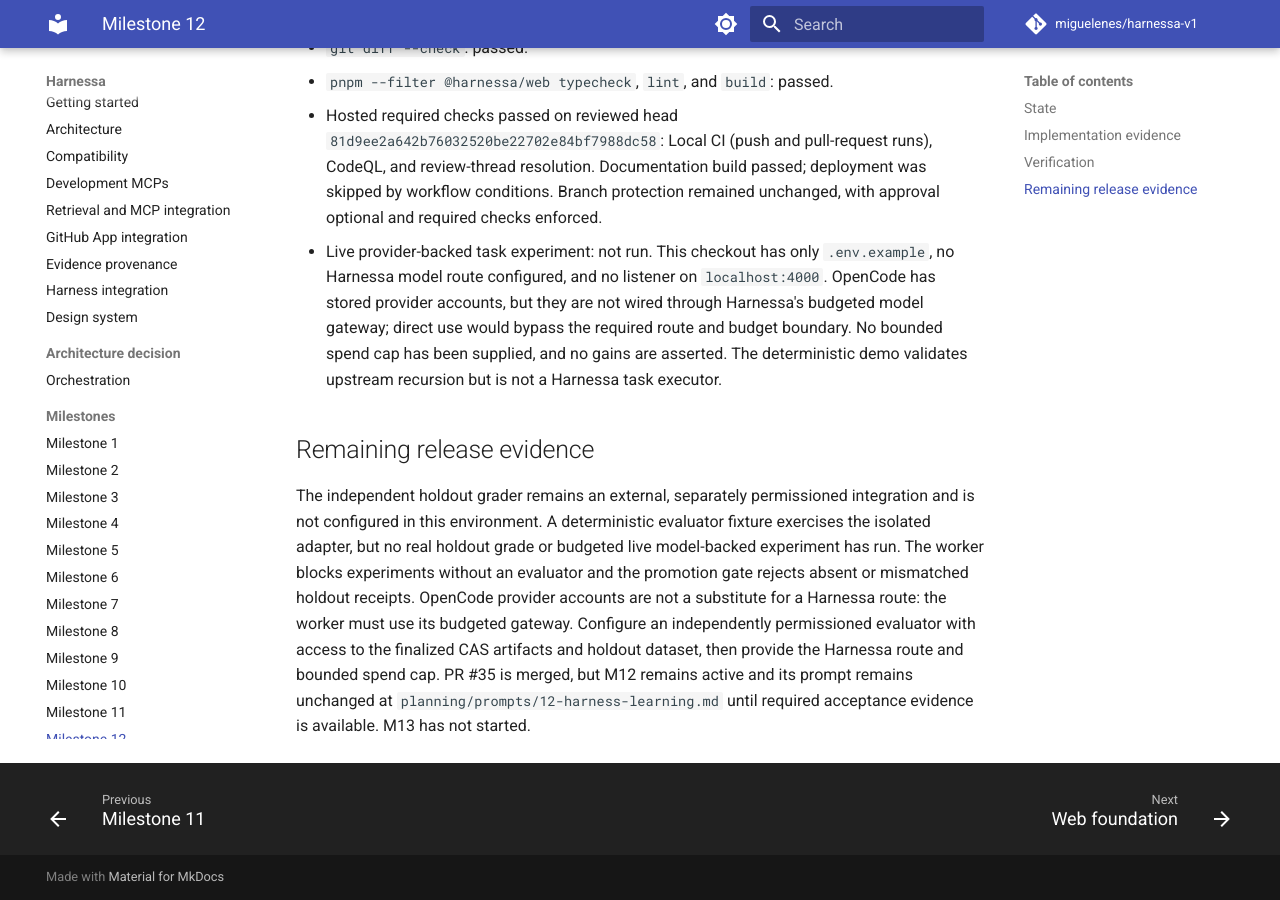
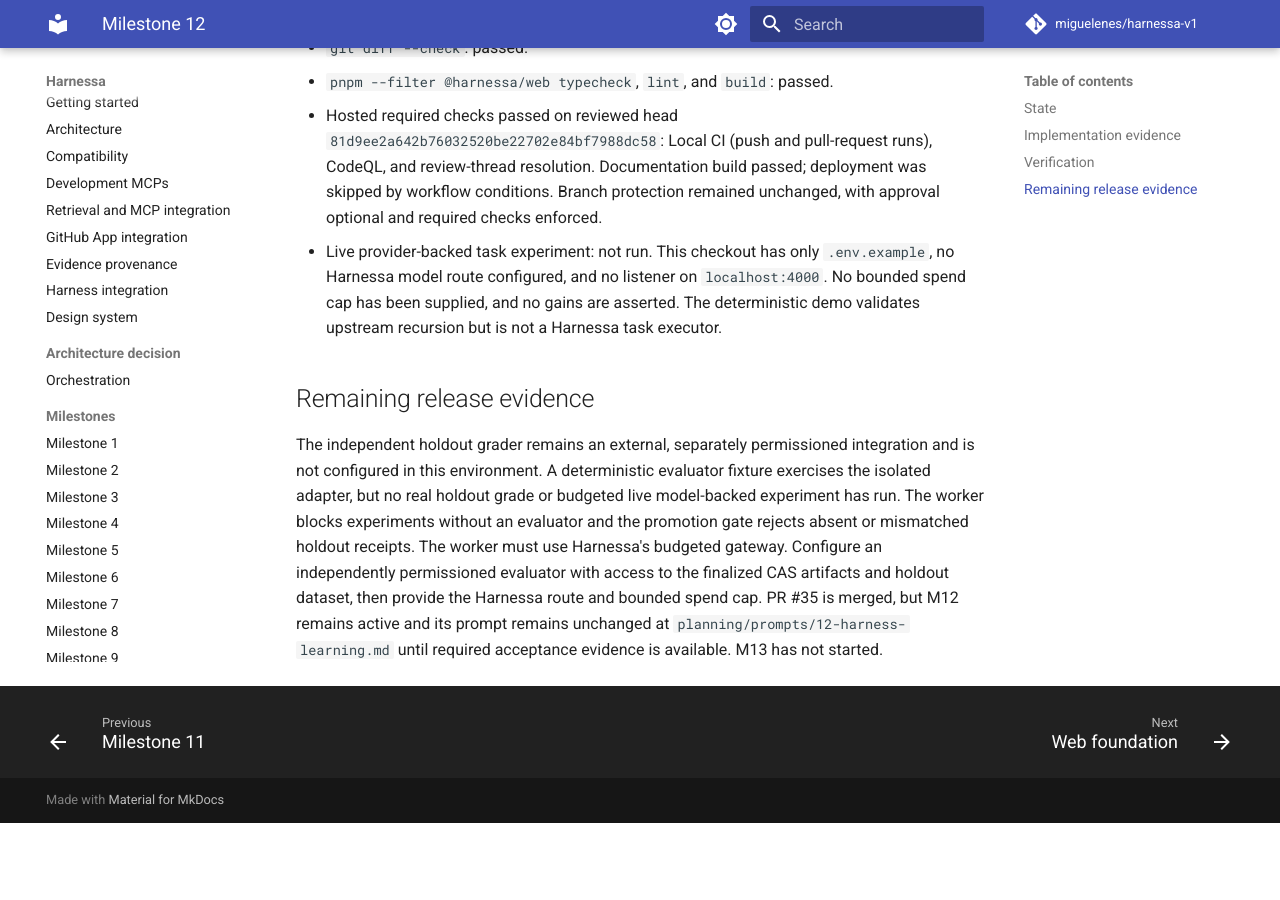
Before and after one commit to miguelenes/harnessa-v1, an MkDocs documentation site: the page built from docs/milestones/12.md, in a window 1280 px wide and 900 px high, scrolled down 2204 px. Built offline with MkDocs 1.6.1 and Material for MkDocs 9.7.7, drawn with Linux system fonts in a browser that asks for light colours; comment, search, counter and statistics services are not loaded; after the commit the page ends 3027 px from its top, so only the background shows below that.

Commit message:
docs: remove unverified provider account claim

```diff
--- a/docs/milestones/12.md
+++ b/docs/milestones/12.md
@@ -25,8 +25,8 @@
 - `git diff --check`: passed.
 - `pnpm --filter @harnessa/web typecheck`, `lint`, and `build`: passed.
 - Hosted required checks passed on reviewed head `81d9ee2a642b76032520be22702e84bf7988dc58`: Local CI (push and pull-request runs), CodeQL, and review-thread resolution. Documentation build passed; deployment was skipped by workflow conditions. Branch protection remained unchanged, with approval optional and required checks enforced.
-- Live provider-backed task experiment: not run. This checkout has only `.env.example`, no Harnessa model route configured, and no listener on `localhost:4000`. OpenCode has stored provider accounts, but they are not wired through Harnessa's budgeted model gateway; direct use would bypass the required route and budget boundary. No bounded spend cap has been supplied, and no gains are asserted. The deterministic demo validates upstream recursion but is not a Harnessa task executor.
+- Live provider-backed task experiment: not run. This checkout has only `.env.example`, no Harnessa model route configured, and no listener on `localhost:4000`. No bounded spend cap has been supplied, and no gains are asserted. The deterministic demo validates upstream recursion but is not a Harnessa task executor.
 
 ## Remaining release evidence
 
-The independent holdout grader remains an external, separately permissioned integration and is not configured in this environment. A deterministic evaluator fixture exercises the isolated adapter, but no real holdout grade or budgeted live model-backed experiment has run. The worker blocks experiments without an evaluator and the promotion gate rejects absent or mismatched holdout receipts. OpenCode provider accounts are not a substitute for a Harnessa route: the worker must use its budgeted gateway. Configure an independently permissioned evaluator with access to the finalized CAS artifacts and holdout dataset, then provide the Harnessa route and bounded spend cap. PR #35 is merged, but M12 remains active and its prompt remains unchanged at `planning/prompts/12-harness-learning.md` until required acceptance evidence is available. M13 has not started.
+The independent holdout grader remains an external, separately permissioned integration and is not configured in this environment. A deterministic evaluator fixture exercises the isolated adapter, but no real holdout grade or budgeted live model-backed experiment has run. The worker blocks experiments without an evaluator and the promotion gate rejects absent or mismatched holdout receipts. The worker must use Harnessa's budgeted gateway. Configure an independently permissioned evaluator with access to the finalized CAS artifacts and holdout dataset, then provide the Harnessa route and bounded spend cap. PR #35 is merged, but M12 remains active and its prompt remains unchanged at `planning/prompts/12-harness-learning.md` until required acceptance evidence is available. M13 has not started.
```
